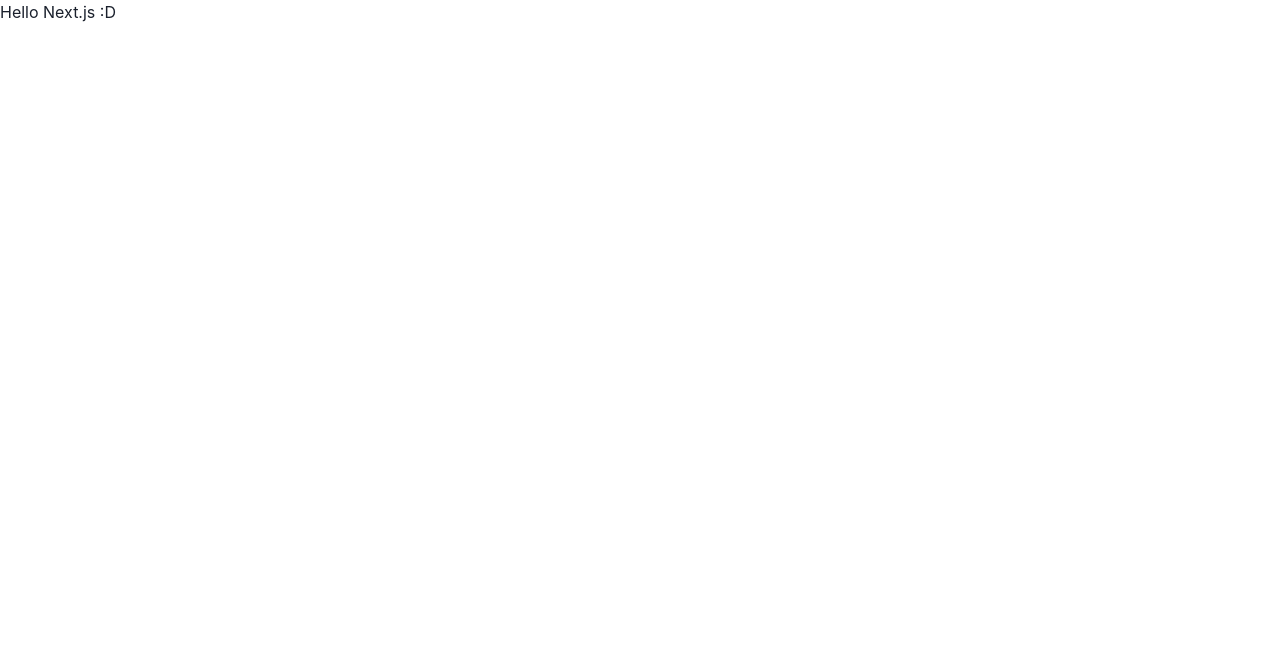
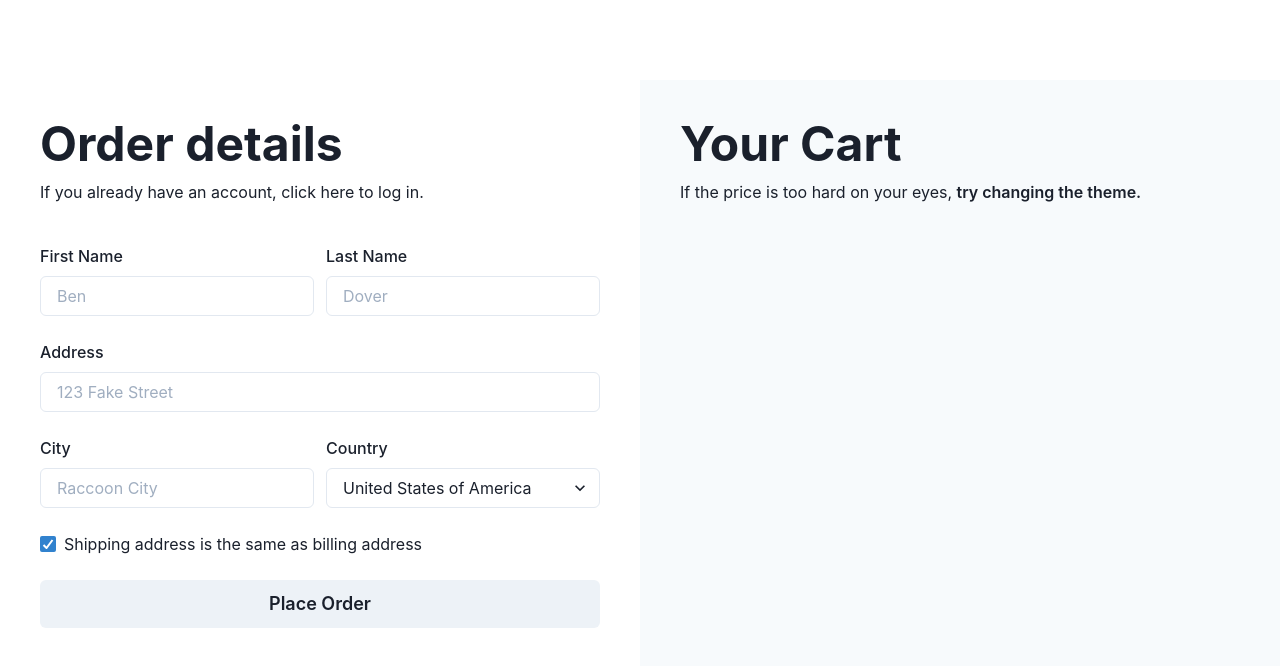
Before and after one commit to panchi64/portfolio, a Next.js app: page / in a window 1280 px wide. Shown: the top 666 px of the page. Built offline with nearby package versions, Linux system fonts and the light colour scheme.

Commit message:
1/2 tutorial exercise done

```diff
--- /dev/null
+++ b/components/Cart.tsx
@@ -0,0 +1,39 @@
+import {
+  FormControl,
+  FormLabel,
+  Input,
+  VStack,
+  Heading,
+  Text,
+  GridItem,
+  SimpleGrid,
+  Select,
+  Checkbox,
+  Button,
+} from "@chakra-ui/react";
+
+const Cart = () => {
+  return (
+    <VStack
+      width="full"
+      height="full"
+      padding={10}
+      spacing={10}
+      alignItems="flex-start"
+      background="gray.50"
+    >
+      {/* The title of the section */}
+      <VStack spacing={3} alignItems="flex-start">
+        <Heading size="2xl">Your Cart</Heading>
+        <Text>
+          If the price is too hard on your eyes,{" "}
+          <Button variant="link" colorScheme="black">
+            try changing the theme.
+          </Button>
+        </Text>
+      </VStack>
+    </VStack>
+  );
+};
+
+export default Cart;
--- /dev/null
+++ b/components/Details.tsx
@@ -0,0 +1,88 @@
+import {
+  FormControl,
+  FormLabel,
+  Input,
+  VStack,
+  Heading,
+  Text,
+  GridItem,
+  SimpleGrid,
+  Select,
+  Checkbox,
+  Button,
+} from "@chakra-ui/react";
+
+const Details = () => {
+  return (
+    <VStack
+      width="full"
+      height="full"
+      padding={10}
+      spacing={10}
+      alignItems="flex-start"
+    >
+      {/* The title of the section */}
+      <VStack spacing={3} alignItems="flex-start">
+        <Heading size="2xl">Order details</Heading>
+        <Text>If you already have an account, click here to log in.</Text>
+      </VStack>
+      <SimpleGrid columns={2} columnGap={3} rowGap={6} width="full">
+        {/* The First Name area*/}
+        <GridItem colSpan={1}>
+          <FormControl>
+            <FormLabel>First Name</FormLabel>
+            <Input placeholder="Ben" />
+          </FormControl>
+        </GridItem>
+        {/* The Last Name area */}
+        <GridItem colSpan={1}>
+          <FormControl>
+            <FormLabel>Last Name</FormLabel>
+            <Input placeholder="Dover" />
+          </FormControl>
+        </GridItem>
+        {/* The Address bar */}
+        <GridItem colSpan={2}>
+          <FormControl>
+            <FormLabel>Address</FormLabel>
+            <Input placeholder="123 Fake Street" />
+          </FormControl>
+        </GridItem>
+        {/* The city area */}
+        <GridItem colSpan={1}>
+          <FormControl>
+            <FormLabel>City</FormLabel>
+            <Input placeholder="Raccoon City" />
+          </FormControl>
+        </GridItem>
+        {/* The country select box */}
+        <GridItem>
+          <FormControl>
+            <FormLabel>Country</FormLabel>
+            <Select>
+              <option value="usa">United States of America</option>
+              <option value="soa">South Africa</option>
+              <option value="chi">China</option>
+              <option value="can">Canada</option>
+              <option value="pur">Puerto Rico</option>
+            </Select>
+          </FormControl>
+        </GridItem>
+        {/* The shipping address select checkbox */}
+        <GridItem colSpan={2}>
+          <Checkbox defaultChecked>
+            Shipping address is the same as billing address
+          </Checkbox>
+        </GridItem>
+        {/* The place order button */}
+        <GridItem colSpan={2}>
+          <Button size="lg" width="full">
+            Place Order
+          </Button>
+        </GridItem>
+      </SimpleGrid>
+    </VStack>
+  );
+};
+
+export default Details;
--- a/pages/index.tsx
+++ b/pages/index.tsx
@@ -1,7 +1,16 @@
-import { Container } from "@chakra-ui/react";
+import { Container, Flex, VStack } from "@chakra-ui/react";
+import Cart from "../components/Cart";
+import Details from "../components/Details";
 
 const IndexPage = () => {
-  return <h1>Hello Next.js :D</h1>;
+  return (
+    <Container maxWidth="container.xl" padding={0}>
+      <Flex height="100vh" paddingY={20}>
+        <Details />
+        <Cart />
+      </Flex>
+    </Container>
+  );
 };
 
 export default IndexPage;
```
